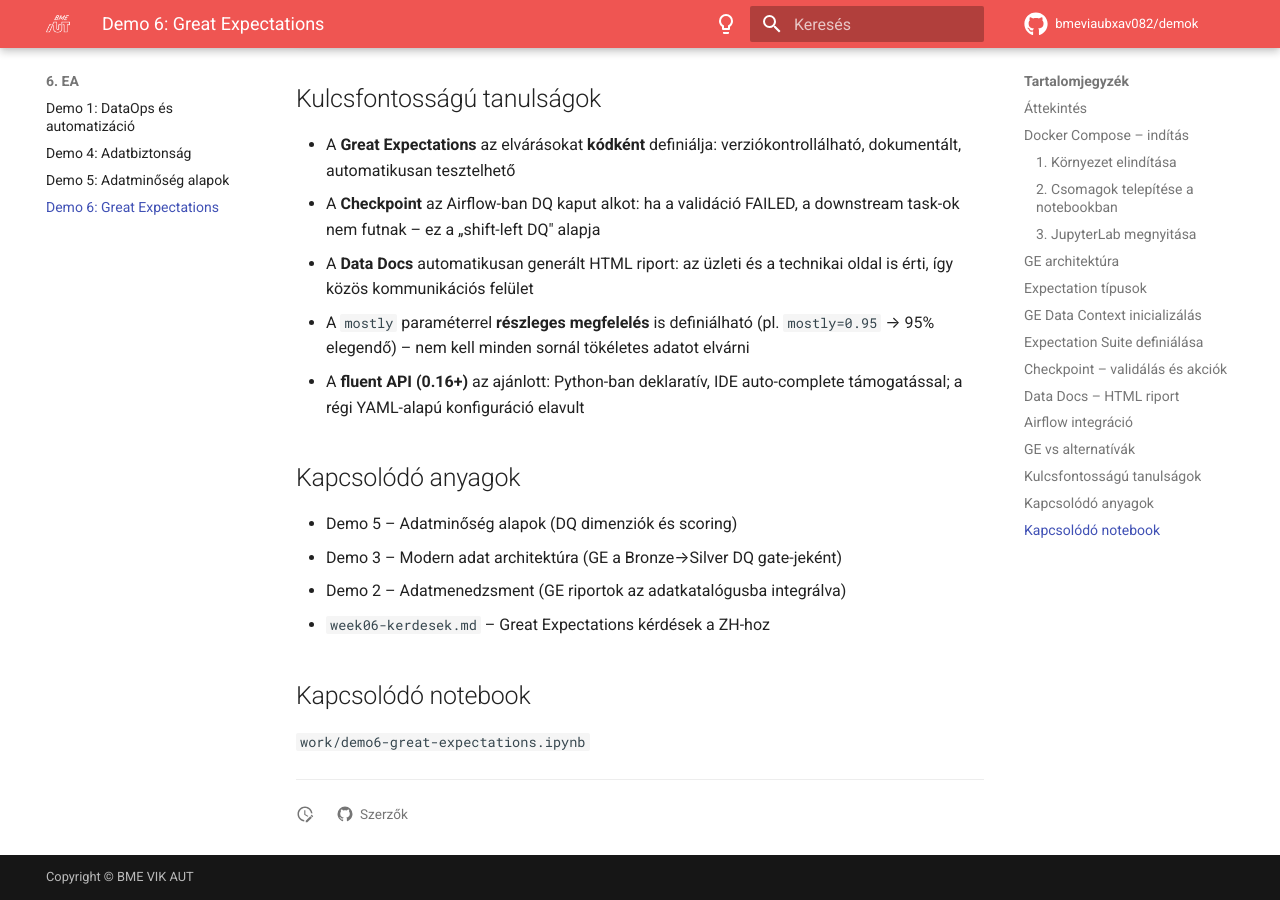
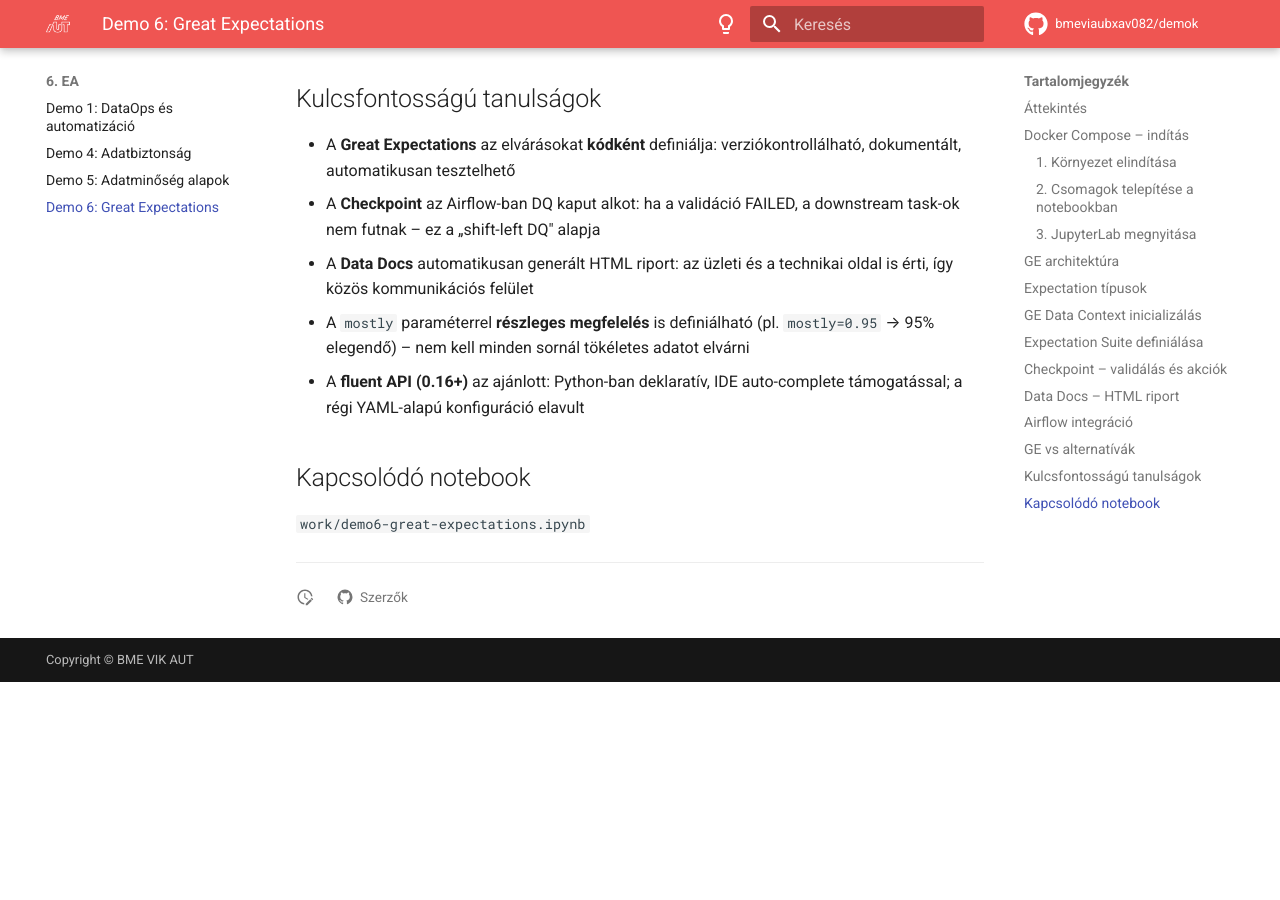
Before and after one commit to BMEVIAUBXAV082/demok, an MkDocs documentation site: the page built from docs/demok/6/d4.md, in a window 1280 px wide and 900 px high, scrolled down 9193 px. Built offline with MkDocs 1.6.1 and Material for MkDocs 9.7.7, drawn with Linux system fonts in a browser that asks for light colours; comment, search, counter and statistics services are not loaded; after the commit the page ends 9875 px from its top, so only the background shows below that.

Commit message:
w06 update

```diff
--- a/docs/demok/6/d4.md
+++ b/docs/demok/6/d4.md
@@ -424,12 +424,6 @@
 - A `mostly` paraméterrel **részleges megfelelés** is definiálható (pl. `mostly=0.95` → 95% elegendő) – nem kell minden sornál tökéletes adatot elvárni
 - A **fluent API (0.16+)** az ajánlott: Python-ban deklaratív, IDE auto-complete támogatással; a régi YAML-alapú konfiguráció elavult
 
-## Kapcsolódó anyagok
-
-- Demo 5 – Adatminőség alapok (DQ dimenziók és scoring)
-- Demo 3 – Modern adat architektúra (GE a Bronze→Silver DQ gate-jeként)
-- Demo 2 – Adatmenedzsment (GE riportok az adatkatalógusba integrálva)
-- `week06-kerdesek.md` – Great Expectations kérdések a ZH-hoz
 
 ## Kapcsolódó notebook
 
```
Also changed, not shown: docs/demok/6/d1.md (+0 -6 lines), docs/demok/6/d2.md (+0 -5 lines), docs/demok/6/d3.md (+0 -6 lines).
